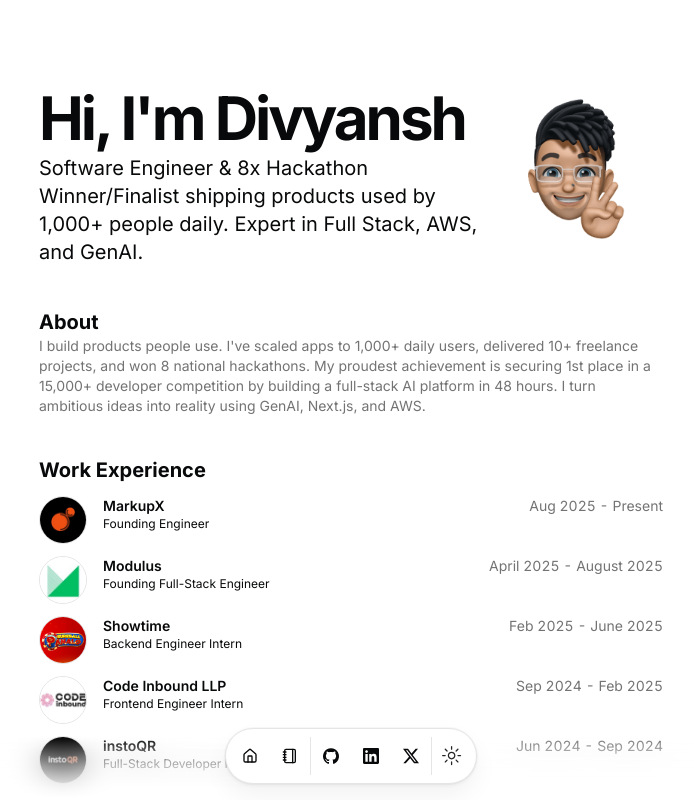
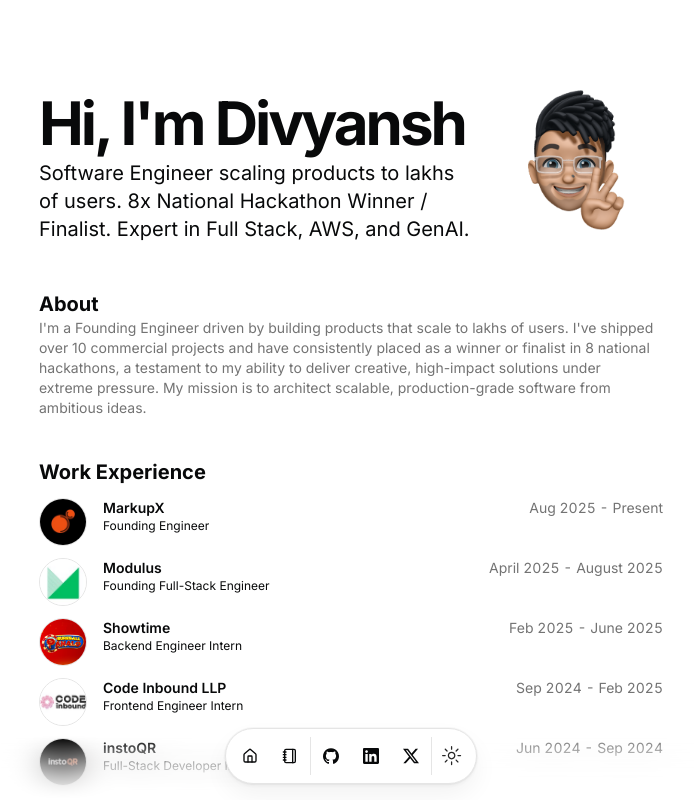
Before and after one commit to AJKakarot/AJKakarot, a Next.js app: page / in a window 1280 px wide. Shown: the top 800 px of the page, without its empty margins (289-983 px from the left). Built offline with nearby package versions, Linux system fonts and the light colour scheme.

Commit message:
Update resume data: enhance description and summary for clarity and impact

```diff
--- a/src/data/resume.tsx
+++ b/src/data/resume.tsx
@@ -8,9 +8,9 @@
   location: "New Delhi, India",
   locationLink: "https://www.google.com/maps/place/New+Delhi",
   description:
-    "Software Engineer & 8x Hackathon Winner/Finalist shipping products used by 1,000+ people daily. Expert in Full Stack, AWS, and GenAI.",
+    "Software Engineer scaling products to lakhs of users. 8x National Hackathon Winner / Finalist. Expert in Full Stack, AWS, and GenAI.",
   summary:
-    "I build products people use. I've scaled apps to 1,000+ daily users, delivered 10+ freelance projects, and won 8 national hackathons. My proudest achievement is securing 1st place in a 15,000+ developer competition by building a full-stack AI platform in 48 hours. I turn ambitious ideas into reality using GenAI, Next.js, and AWS.",
+    "I'm a Founding Engineer driven by building products that scale to lakhs of users. I've shipped over 10 commercial projects and have consistently placed as a winner or finalist in 8 national hackathons, a testament to my ability to deliver creative, high-impact solutions under extreme pressure. My mission is to architect scalable, production-grade software from ambitious ideas.",
   avatarUrl: "/me.png",
   skills: [
     // Core Stack
```
